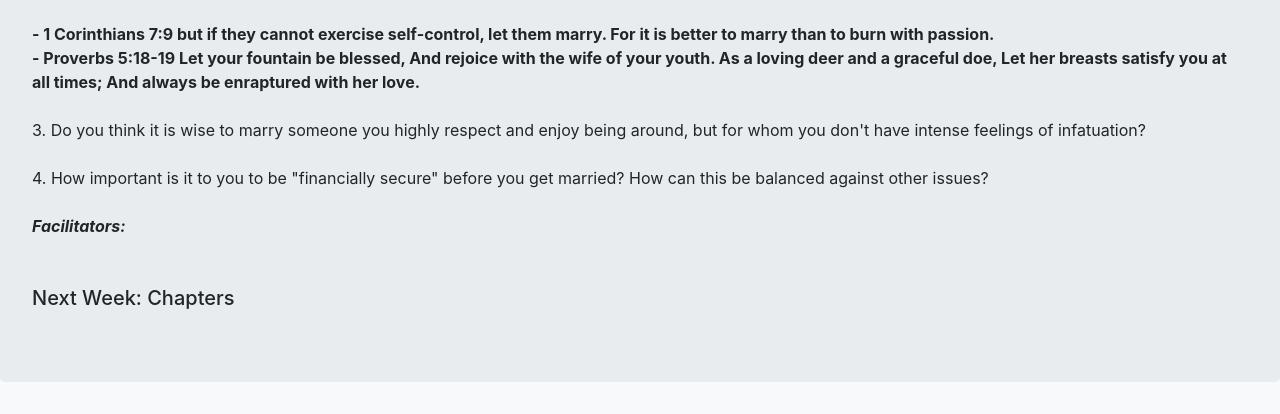
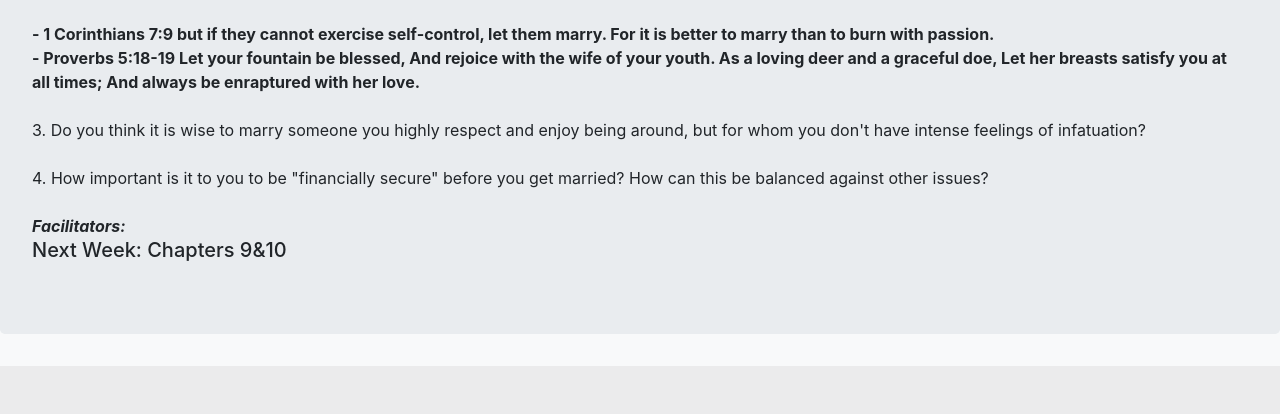
Before and after one commit to HannahEG/sacredsearchseries, a Flask app: page /facilitators in a window 1280 px wide. Shown: the part 1232-1646 px from the top of the page. After the commit the page ends 1598 px from the top, so only its background shows below. Run offline with Flask 2, Linux system fonts and the light colour scheme; some libraries are stand-ins or nearby versions.

```diff
--- a/app/templates/facilitators.html
+++ b/app/templates/facilitators.html
@@ -109,9 +109,8 @@
       <br><br>4. How important is it to you to be "financially secure" before you get married? How can this be balanced against other issues?
 
 
-        <br><br><i><b>Facilitators:<br>
-                </i></b>
-        <br><br><b><h5>Next Week: Chapters </h5></b>
+        <br><br><i><b>Facilitators:
+                </i></b><br><b><h5>Next Week: Chapters 9&10</h5></b>
 
               </div>
         </div>
```
